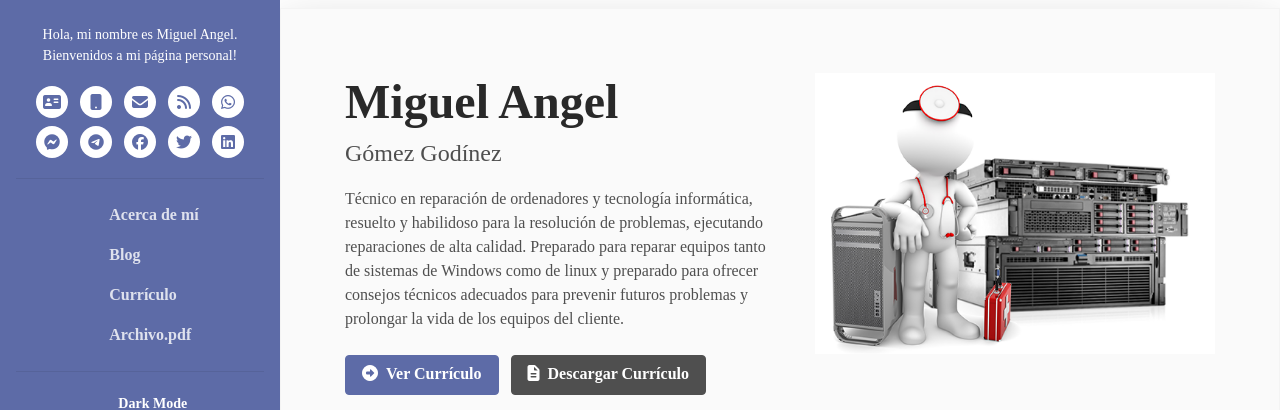
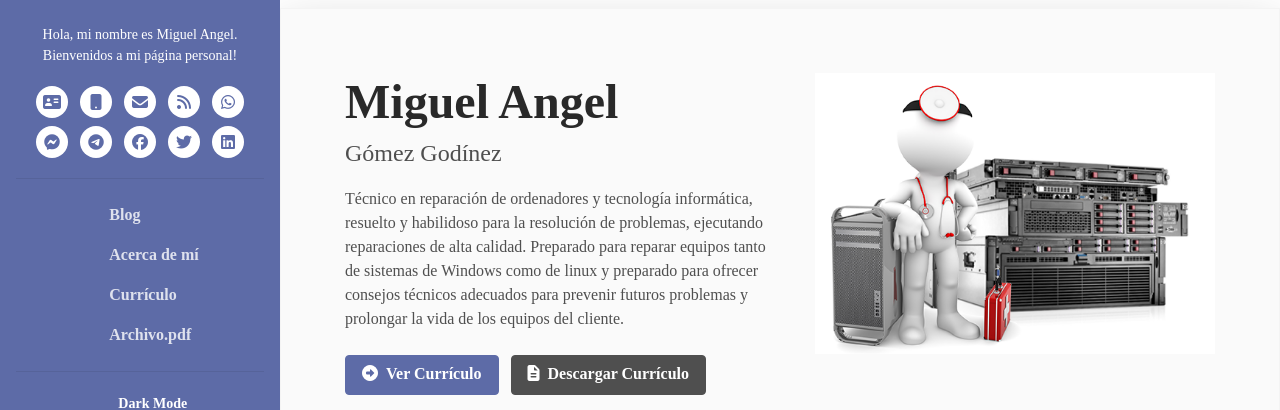
Before and after one commit to togangel/togangel.github.io, a Jekyll site: the page built from index.html, in a window 1280 px wide. Shown: the top 410 px of the page. Built offline with Jekyll 4.4.1, drawn with Linux system fonts in a browser that asks for light colours; nearby versions of some CDN libraries; some web fonts are replaced; library files that are not in the unit come from our copies.

Commit message:
Update toga_header.html

```diff
--- a/_includes/toga_header.html
+++ b/_includes/toga_header.html
@@ -22,10 +22,10 @@
 					</div><!--//profile-section-->
 					<ul class="navbar-nav flex-column text-left">
 						<li class="nav-item">
-							<a class="nav-link" href="{{site.url}}{{ site.baseurl }}/about"><i class="fad fa-user fa-fw mr-2"></i>Acerca de mí</a>
+							<a class="nav-link" href="{{site.url}}{{ site.baseurl }}/blog"><i class="fad fa-rss fa-fw mr-2"></i>Blog</a>
 						</li>
 						<li class="nav-item">
-							<a class="nav-link" href="{{site.url}}{{ site.baseurl }}/blog"><i class="fad fa-rss fa-fw mr-2"></i>Blog</a>
+							<a class="nav-link" href="{{site.url}}{{ site.baseurl }}/about"><i class="fad fa-user fa-fw mr-2"></i>Acerca de mí</a>
 						</li>
 						<li class="nav-item">
 							<a class="nav-link" href="{{site.url}}{{ site.baseurl }}/resume"><i class="fad fa-file-user fa-fw mr-2"></i>Currículo</a>
```
